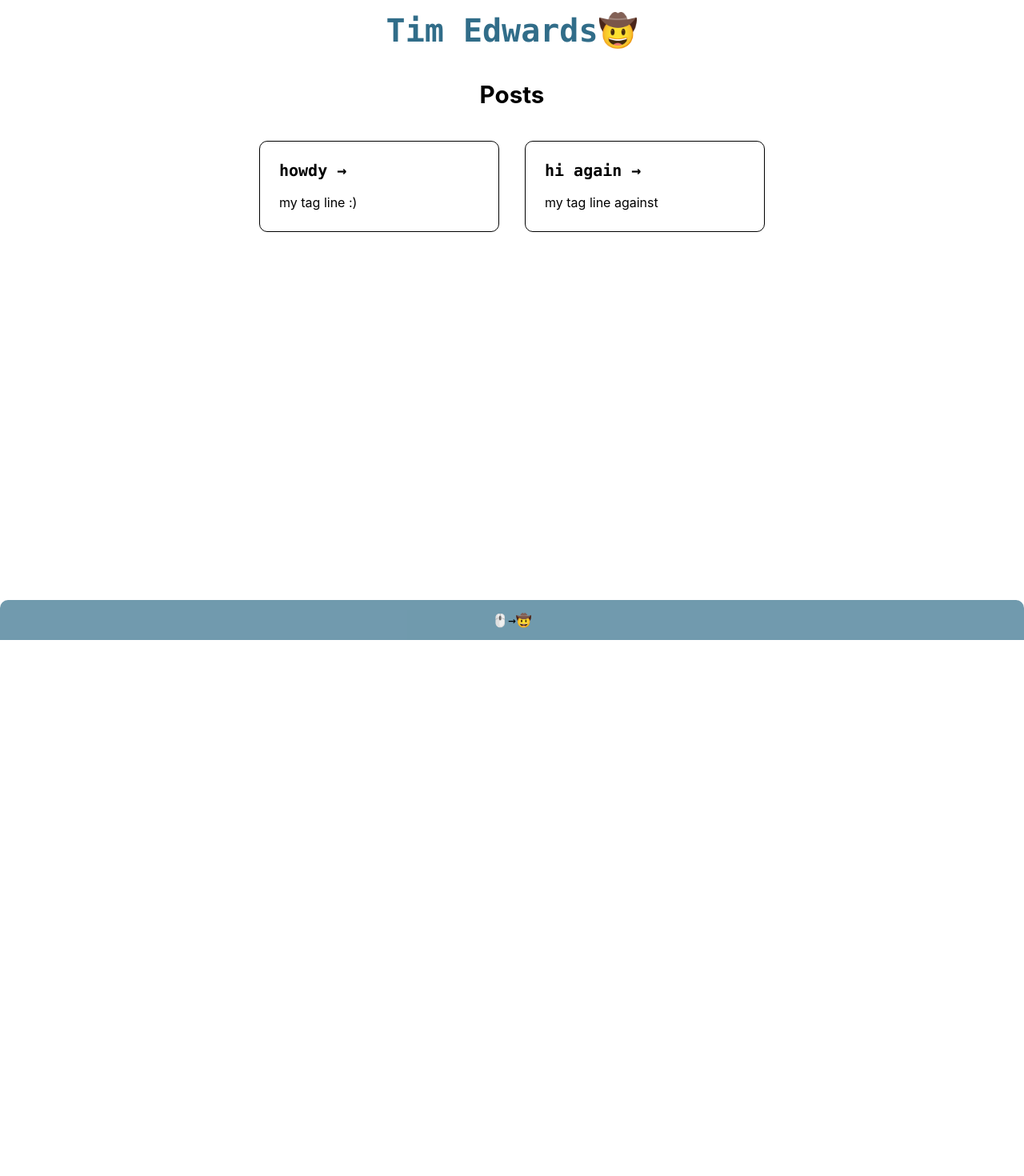
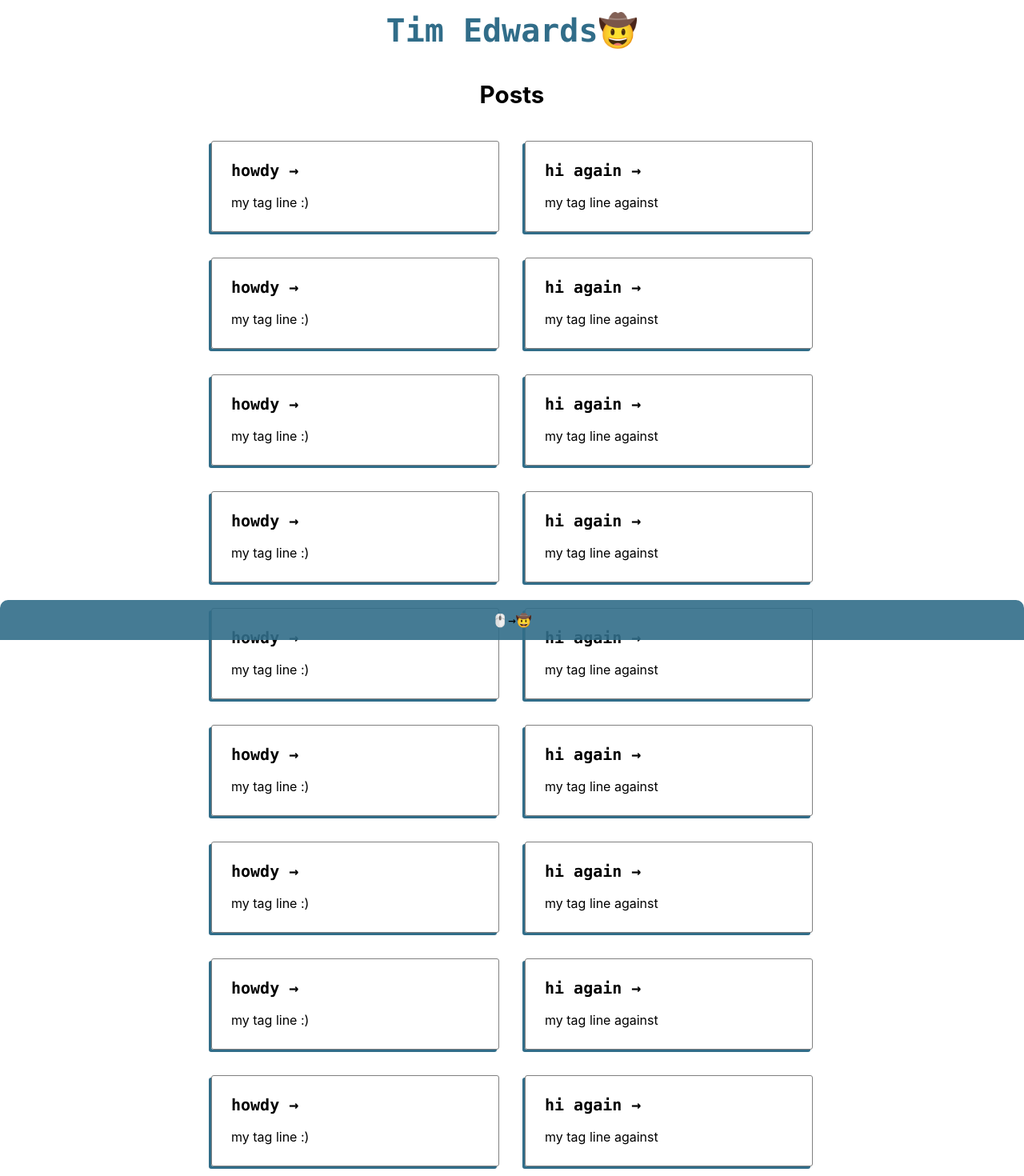
Before and after one commit to Timothy-Edwards/site, a Next.js app: page / in a window 1280 px wide. Shown: the top 1470 px of the page at 80% size. Before the commit the page ends 800 px from the top, so only its background shows below. Built offline with nearby package versions, Linux system fonts and the light colour scheme.

Commit message:
Add mock posts

```diff
--- a/components/HeaderFooter/HeaderFooter.js
+++ b/components/HeaderFooter/HeaderFooter.js
@@ -20,7 +20,7 @@ export default function PageHeader({
       </main>
       <footer className={styles.footer}>
         🖱️&rarr;
-        <span className="cursor" onClick={changeEmoji}>
+        <span className={styles.cursor} onClick={changeEmoji}>
           {emoji}
         </span>
       </footer>
--- a/components/HeaderFooter/HeaderFooter.module.css
+++ b/components/HeaderFooter/HeaderFooter.module.css
@@ -35,7 +35,7 @@
   align-items: center;
   position: sticky;
   bottom: 0px;
-  background-color: rgba(49, 109, 137, 0.69);
+  background-color: rgba(49, 109, 137, 0.90);
   border-radius: 10px 10px 0px 0px;
 }
 
@@ -67,3 +67,7 @@
   background-color: white;
   overflow-y: scroll;
 }
+
+.cursor {
+    cursor: pointer;
+}
--- a/components/PostCard/PostCard.module.css
+++ b/components/PostCard/PostCard.module.css
@@ -5,17 +5,18 @@
     text-align: left;
     color: inherit;
     text-decoration: none;
-    border-radius: 10px;
-    transition: color 0.15s ease, border-color 0.15s ease, background-color 0.15s ease;
+    border-radius: 3px;
+    transition: color 0.15s ease, border-color 0.15s ease, background-color 0.15s ease, box-shadow 0.15s ease;
     min-width: 300px;
-    border: 1px solid black;
+    border: 1px solid gray;
+    box-shadow: -3px 3px #316D89;
   }
 
   .card:hover,
   .card:focus,
   .card:active {
-    background-color: lightblue;
-    border: 2px solid #316d89;
+    box-shadow: -5px 5px #316D89;
+    border: 1px solid #316D89;
   }
 
   .card h3 {
@@ -26,7 +27,6 @@
 
   .card p {
     margin: 0;
-    /* font-size: 1.25rem; */
     line-height: 1.5;
     max-height: 4rem;
     text-overflow: elipsis;
--- a/pages/index.js
+++ b/pages/index.js
@@ -15,6 +15,24 @@ export default function Home() {
       <PageHeader emoji={emoji} changeEmoji={changeEmoji}>
         <h2>Posts</h2>
           <div className="grid">
+            <PostCard header={"howdy"} tagline={"my tag line :)"} />
+            <PostCard header={"hi again"} tagline={"my tag line against"} />
+            <PostCard header={"howdy"} tagline={"my tag line :)"} />
+            <PostCard header={"hi again"} tagline={"my tag line against"} />
+            <PostCard header={"howdy"} tagline={"my tag line :)"} />
+            <PostCard header={"hi again"} tagline={"my tag line against"} />
+            <PostCard header={"howdy"} tagline={"my tag line :)"} />
+            <PostCard header={"hi again"} tagline={"my tag line against"} />
+            <PostCard header={"howdy"} tagline={"my tag line :)"} />
+            <PostCard header={"hi again"} tagline={"my tag line against"} />
+            <PostCard header={"howdy"} tagline={"my tag line :)"} />
+            <PostCard header={"hi again"} tagline={"my tag line against"} />
+            <PostCard header={"howdy"} tagline={"my tag line :)"} />
+            <PostCard header={"hi again"} tagline={"my tag line against"} />
+            <PostCard header={"howdy"} tagline={"my tag line :)"} />
+            <PostCard header={"hi again"} tagline={"my tag line against"} />
+            <PostCard header={"howdy"} tagline={"my tag line :)"} />
+            <PostCard header={"hi again"} tagline={"my tag line against"} />
             <PostCard header={"howdy"} tagline={"my tag line :)"} />
             <PostCard header={"hi again"} tagline={"my tag line against"} />
           </div>
```
